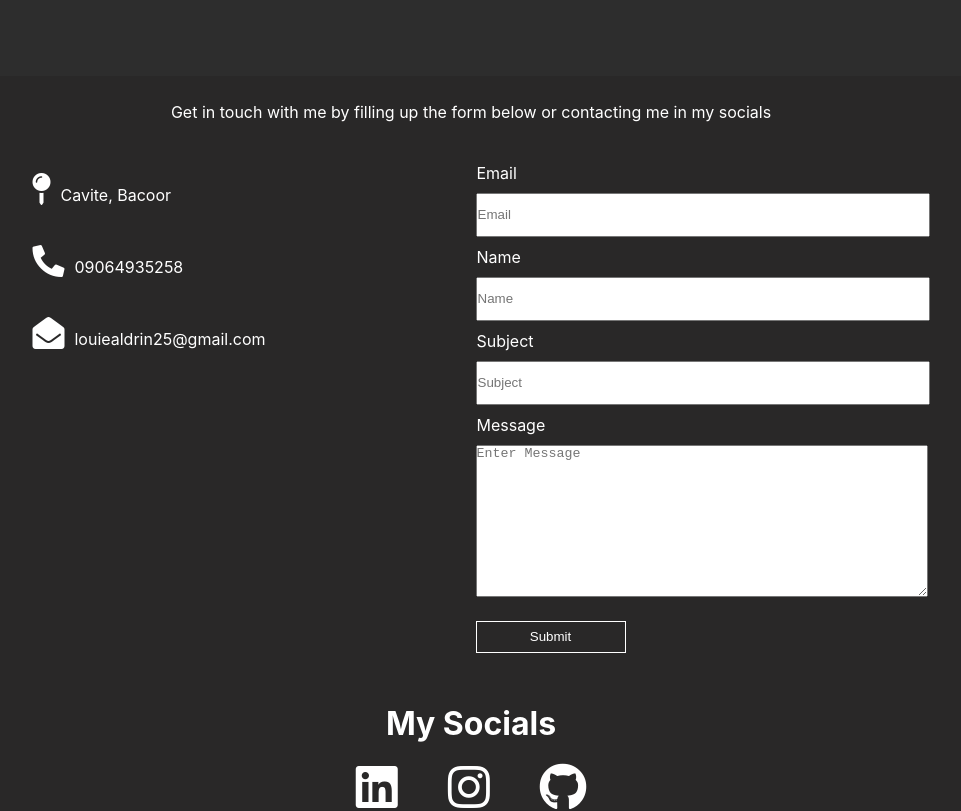
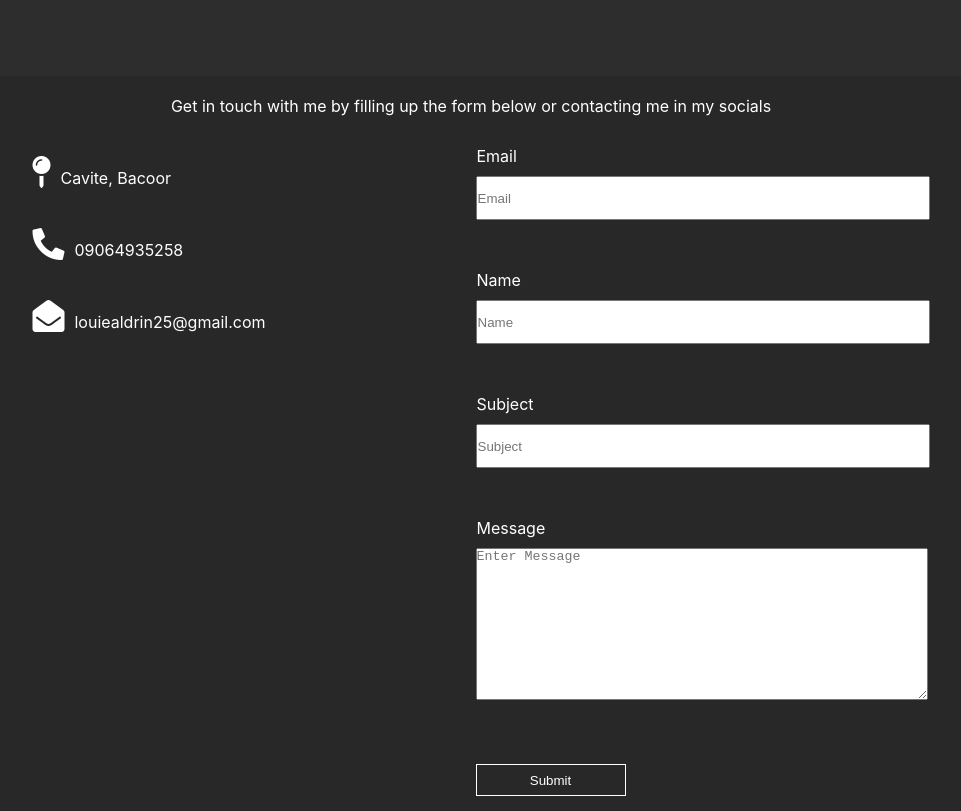
Before and after one commit to lowe25/Portfolio-Website, a React (Create React App) app: page / in a window 1280 px wide. Shown: the part 2540-3351 px from the top of the page, without its empty margins (169-1130 px from the left). Built offline with nearby package versions, Linux system fonts and the light colour scheme.

Commit message:
React Hook Form Added

```diff
--- a/package.json
+++ b/package.json
@@ -10,6 +10,7 @@
     "node-sass": "^6.0.1",
     "react": "^17.0.2",
     "react-dom": "^17.0.2",
+    "react-hook-form": "^7.30.0",
     "react-router-dom": "^5.3.0",
     "react-scripts": "4.0.3",
     "web-vitals": "^1.1.2"
--- a/src/Pages/Contacts.js
+++ b/src/Pages/Contacts.js
@@ -1,29 +1,36 @@
+//React Hooks Form
+import {useForm} from "react-hook-form";
 import emailjs from "emailjs-com";
-import { useState } from "react";
+import { useState,useRef } from "react";
 function Contacts() {
+  const form = useRef();
+  //React Hook Form
+  const { register, handleSubmit, formState: {errors}} = useForm({
+    mode: "onChange"
+  });
+
   const [modal, setModal] = useState(false);
-  const toggleModal = () => {
-    setModal(!modal);
+  const [pop, setPop] = useState();
+  const toggleModal = (e) => {
+    if(pop === "OK"){
+      return setModal(!modal);
+    }
   };
-  function sendEmail(e) {
-    e.preventDefault();
+
+  function onSubmit() {
     emailjs
-      .sendForm(
-        "service_qcftgxw",
-        "template_7afjnwg",
-        e.target,
-        "RYE28SXdF61Szx4Ni"
+      .sendForm("service_qcftgxw","template_7afjnwg", form.current,"RYE28SXdF61Szx4Ni"
       )
-      .then(
-        (result) => {
+      .then((result) => {
           console.log(result.text);
+          setPop(result.text);
         },
         (error) => {
           console.log(error.text);
         }
       );
-    e.target.reset();
   }
+
   return (
     <div className="contact-container">
       <p>
@@ -58,37 +65,46 @@ function Contacts() {
           </ul>
         </div>
         <div className="form">
-          <form onSubmit={sendEmail} className="contact-form">
-            <label>Email</label>
+          <form ref={form} className="contact-form" onSubmit={handleSubmit(onSubmit)}>
+            <label htmlFor="email">Email</label>
             <input
               type="email"
+              ref={register}
+              {...register("email", {required: true})}
               placeholder="Email"
               className="txt-email"
               name="email"
             />
+            <p className="form-error">{errors.email && "This Field Is Required"}</p>
 
-            <label>Name</label>
+            <label htmlFor="name">Name</label>
             <input
               type="text"
+              {...register("name", {required: true})}
               placeholder="Name"
               className="txt-email"
               name="name"
             />
+            <p className="form-error">{errors.name && "This Field Is Required"}</p>
 
-            <label>Subject</label>
+            <label htmlFor="subject">Subject</label>
             <input
               type="text"
+              {...register("subject", {required: true})}
               placeholder="Subject"
               className="txt-email"
               name="subject"
             />
+           <p className="form-error">{errors.subject && "This Field Is Required"}</p>
 
-            <label>Message</label>
+            <label htmlFor="message">Message</label>
             <textarea
               placeholder="Enter Message"
+              {...register("message", {required:true})}
               className="txt-area"
               name="message"
             ></textarea>
+            <p className="form-error">{errors.message && "This Field Is Required"}</p>
             <label></label>
             <input
               type="submit"
--- a/src/Styles/Pages/Contact.scss
+++ b/src/Styles/Pages/Contact.scss
@@ -88,6 +88,13 @@
   justify-content: center;
   gap: 30px;
   .contact-form {
+    //React Hook form <p>
+    .form-error{
+      color: red;
+      padding-left: 3px;
+      display: flex;
+      align-items: flex-end;
+    }
     label {
       display: block;
       padding: 10px;
```
Also changed, not shown: 1 other file (tests, documents, lock files or other folders).
